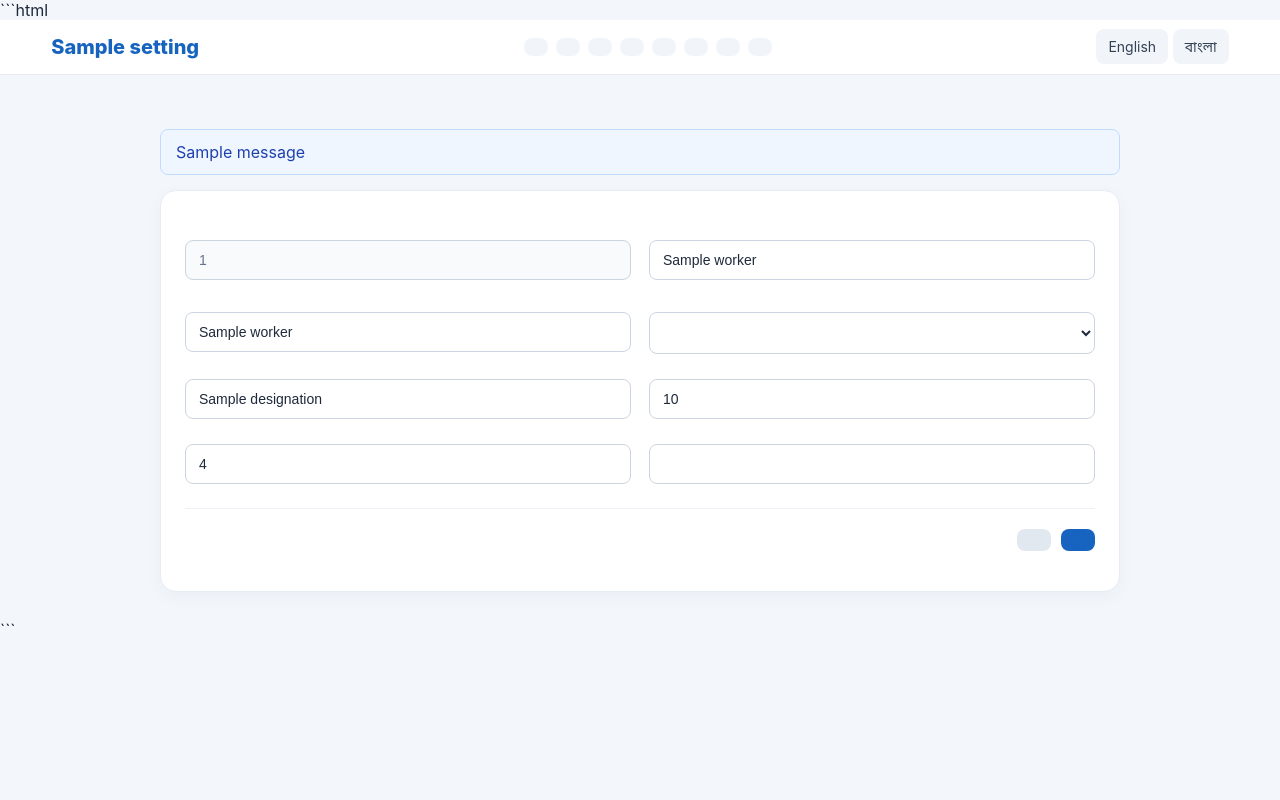
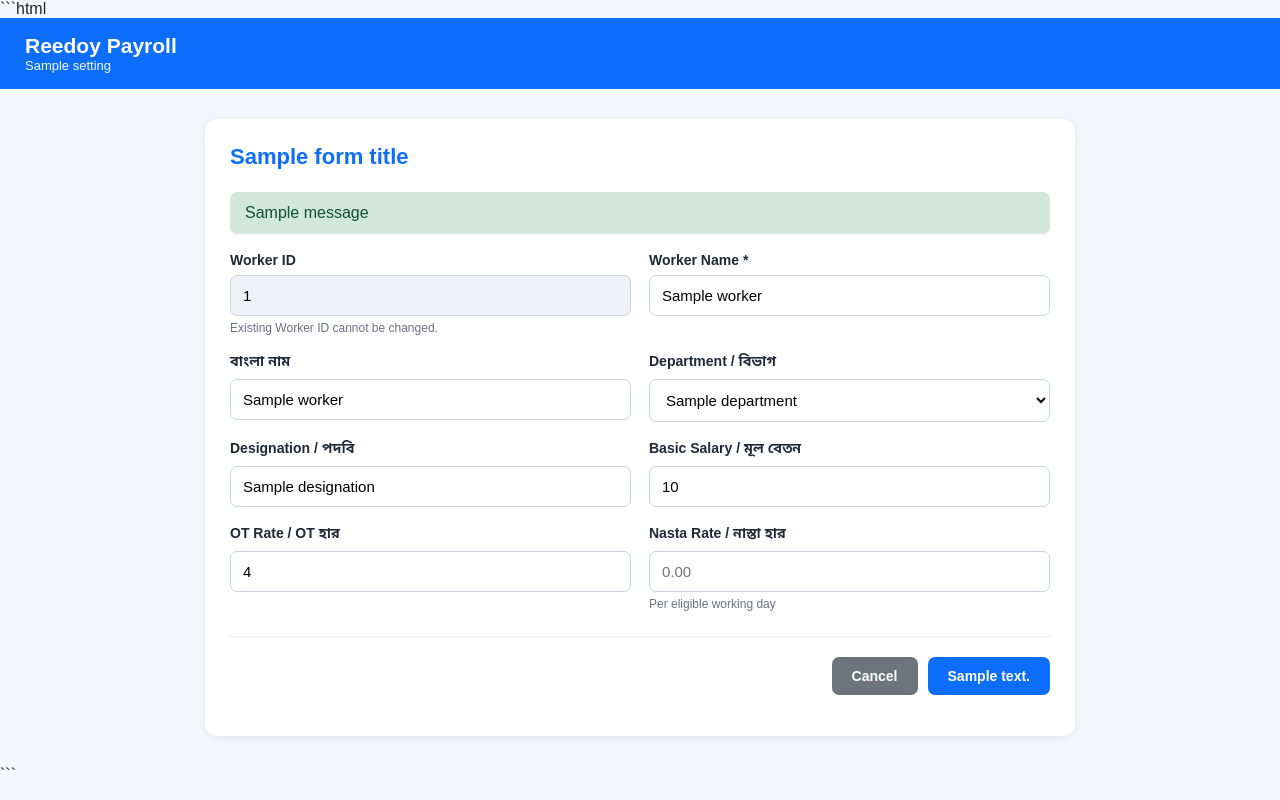
Before and after one commit to ranurial/Reedoy_Payroll, a Flask app: template templates/worker_form.html in a window 1280 px wide. Run offline with Flask 3, Linux system fonts and the light colour scheme; the template is opened without the code that fills it: most values are stand-ins (such as "Sample title", 1, 10 or a date in 2020); one stand-in notice (Sample message) is shown; lists and menus that the app fills with data are empty; parts of the project's set-up code (start-up, migrations or seed data) failed here and were passed over; some libraries are stand-ins or nearby versions.

Commit message:
Update worker_form.html

````diff
--- a/templates/worker_form.html
+++ b/templates/worker_form.html
@@ -1,116 +1,87 @@
 ```html
-<!doctype html>
-<html lang="{{ 'bn' if language == 'bn' else 'en' }}">
+<!DOCTYPE html>
+<html lang="en">
 <head>
-    <meta charset="utf-8">
-    <meta name="viewport" content="width=device-width, initial-scale=1">
+    <meta charset="UTF-8">
+
+    <meta
+        name="viewport"
+        content="width=device-width, initial-scale=1.0"
+    >
 
     <title>
-        {{ tr('Edit Worker') if worker else tr('Add Worker') }} |
-        {{ settings.get('company_name', 'Reedoy Payroll') if settings else 'Reedoy Payroll' }}
+        {{ form_title or "Worker" }} - Reedoy Payroll
     </title>
 
     <style>
+
         * {
             box-sizing: border-box;
         }
 
         body {
             margin: 0;
-            background: #f3f6fb;
-            color: #1e293b;
+            padding: 0;
+            background: #f4f7fb;
             font-family:
-                Inter,
+                Arial,
                 "Noto Sans Bengali",
-                "Nirmala UI",
-                Arial,
+                "Noto Sans",
                 sans-serif;
+            color: #1f2937;
         }
 
         .topbar {
-            background: #ffffff;
-            border-bottom: 1px solid #e5eaf2;
-            padding: 15px 4%;
+            background: #0d6efd;
+            color: white;
+            padding: 16px 25px;
             display: flex;
+            align-items: center;
             justify-content: space-between;
-            align-items: center;
-            gap: 15px;
             flex-wrap: wrap;
+            gap: 10px;
         }
 
-        .brand {
-            font-size: 20px;
-            font-weight: 800;
-            color: #1764c0;
+        .topbar h1 {
+            margin: 0;
+            font-size: 21px;
         }
 
-        .nav {
-            display: flex;
-            gap: 8px;
-            flex-wrap: wrap;
+        .company {
+            font-size: 13px;
+            opacity: 0.95;
         }
 
-        .nav a,
-        .lang a {
-            color: #334155;
-            text-decoration: none;
-            padding: 9px 12px;
-            border-radius: 8px;
-            background: #f1f5f9;
-            font-size: 14px;
-        }
-
-        .nav a:hover,
-        .lang a:hover {
-            background: #dbeafe;
-            color: #1d4ed8;
-        }
-
-        .wrap {
-            max-width: 1000px;
-            margin: 28px auto;
-            padding: 0 20px;
-        }
-
-        .heading {
-            display: flex;
-            justify-content: space-between;
-            align-items: center;
-            gap: 15px;
-            flex-wrap: wrap;
-            margin-bottom: 20px;
-        }
-
-        h1 {
-            margin: 0;
-            font-size: 28px;
-        }
-
-        .muted {
-            color: #64748b;
-            font-size: 14px;
-            margin-top: 6px;
+        .container {
+            max-width: 900px;
+            margin: 30px auto;
+            padding: 0 15px;
         }
 
         .card {
-            background: #ffffff;
-            border: 1px solid #e7edf5;
-            border-radius: 16px;
-            padding: 24px;
-            margin-bottom: 20px;
-            box-shadow: 0 5px 18px rgba(15, 23, 42, 0.04);
+            background: white;
+            border-radius: 12px;
+            padding: 25px;
+            box-shadow:
+                0 2px 8px rgba(0,0,0,0.08);
+        }
+
+        .card-title {
+            margin: 0 0 22px;
+            font-size: 22px;
+            color: #0d6efd;
         }
 
         .grid {
             display: grid;
-            grid-template-columns: repeat(2, minmax(0, 1fr));
+            grid-template-columns:
+                repeat(2, minmax(0, 1fr));
             gap: 18px;
         }
 
         .field {
             display: flex;
             flex-direction: column;
-            gap: 7px;
         }
 
         .field.full {
@@ -118,115 +89,95 @@
         }
 
         label {
+            font-weight: 600;
+            margin-bottom: 7px;
             font-size: 14px;
-            font-weight: 700;
-            color: #334155;
         }
 
         input,
         select {
             width: 100%;
-            padding: 11px 13px;
+            padding: 11px 12px;
             border: 1px solid #cbd5e1;
-            border-radius: 8px;
-            font-size: 14px;
+            border-radius: 7px;
+            font-size: 15px;
+            background: white;
             outline: none;
-            background: #fff;
-            color: #1e293b;
         }
 
         input:focus,
         select:focus {
-            border-color: #1764c0;
-            box-shadow: 0 0 0 3px rgba(23, 100, 192, 0.10);
+            border-color: #0d6efd;
+            box-shadow:
+                0 0 0 2px rgba(13,110,253,0.12);
         }
 
-        input[readonly] {
-            background: #f8fafc;
-            color: #64748b;
+        .readonly {
+            background: #eef2f7;
         }
 
         .hint {
-            color: #64748b;
+            margin-top: 5px;
+            color: #6b7280;
             font-size: 12px;
         }
 
         .actions {
+            margin-top: 25px;
+            padding-top: 20px;
+            border-top: 1px solid #e5e7eb;
             display: flex;
             justify-content: flex-end;
             gap: 10px;
             flex-wrap: wrap;
-            margin-top: 24px;
-            padding-top: 20px;
-            border-top: 1px solid #edf1f6;
         }
 
         .btn {
             display: inline-block;
-            border: 0;
-            border-radius: 8px;
-            padding: 11px 17px;
+            border: none;
+            border-radius: 7px;
+            padding: 11px 20px;
+            font-size: 14px;
+            font-weight: 600;
             text-decoration: none;
             cursor: pointer;
-            font-size: 14px;
-            font-weight: 600;
         }
 
         .btn-primary {
-            background: #1764c0;
+            background: #0d6efd;
             color: white;
         }
 
         .btn-primary:hover {
-            background: #12549f;
+            background: #0b5ed7;
         }
 
         .btn-secondary {
-            background: #e2e8f0;
-            color: #334155;
+            background: #6c757d;
+            color: white;
         }
 
         .btn-secondary:hover {
-            background: #cbd5e1;
+            background: #5c636a;
         }
 
         .alert {
             padding: 12px 15px;
-            border-radius: 8px;
-            margin-bottom: 15px;
-            background: #eff6ff;
-            color: #1e40af;
-            border: 1px solid #bfdbfe;
+            border-radius: 7px;
+            margin-bottom: 18px;
         }
 
-        .section-title {
-            font-size: 17px;
-            font-weight: 800;
-            color: #1764c0;
-            margin: 0 0 18px;
+        .alert-danger {
+            background: #f8d7da;
+            color: #842029;
         }
 
-        @media (max-width: 700px) {
-            .wrap {
-                padding: 0 12px;
+        .alert-success {
+            background: #d1e7dd;
+            color: #0f5132;
         }
 
-            .topbar {
-                padding: 12px;
-            }
-
-            .nav {
-                width: 100%;
-            }
-
-            .nav a {
-                font-size: 13px;
-                padding: 8px 9px;
-            }
-
-            h1 {
-                font-size: 24px;
-            }
+        @media (max-width: 650px) {
 
             .grid {
                 grid-template-columns: 1fr;
@@ -236,95 +187,68 @@
                 grid-column: auto;
             }
 
+            .card {
+                padding: 18px;
+            }
+
+            .topbar {
+                padding: 14px 17px;
+            }
+
+            .actions {
+                justify-content: stretch;
+            }
+
             .actions .btn {
                 width: 100%;
                 text-align: center;
             }
         }
+
     </style>
 </head>
 
 <body>
 
-<header class="topbar">
-
-    <div class="brand">
-        {{ settings.get('company_name', 'Reedoy Payroll') if settings else 'Reedoy Payroll' }}
-    </div>
-
-    <nav class="nav">
-
-        <a href="{{ url_for('dashboard') }}">
-            {{ tr('Dashboard') }}
-        </a>
-
-        <a href="{{ url_for('workers') }}">
-            {{ tr('Workers') }}
-        </a>
-
-        <a href="{{ url_for('attendance') }}">
-            {{ tr('Attendance') }}
-        </a>
-
-        <a href="{{ url_for('payslip') }}">
-            {{ tr('Payslip') }}
-        </a>
-
-        <a href="{{ url_for('advance') }}">
-            {{ tr('Advance Salary') }}
-        </a>
-
-        <a href="{{ url_for('department') }}">
-            {{ tr('Department') }}
-        </a>
-
-        <a href="{{ url_for('settings') }}">
-            {{ tr('Settings') }}
-        </a>
-
-        <a href="{{ url_for('logout') }}">
-            {{ tr('Logout') }}
-        </a>
-
-    </nav>
-
-    <div class="lang">
-        <a href="{{ url_for('language', lang='en') }}">English</a>
-        <a href="{{ url_for('language', lang='bn') }}">বাংলা</a>
-    </div>
-
-</header>
-
-
-<main class="wrap">
-
-    <div class="heading">
+<div class="topbar">
 
     <div>
-            <h1>
-                {% if worker %}
-                    {{ tr('Edit Worker') }}
-                {% else %}
-                    {{ tr('Add Worker') }}
-                {% endif %}
-            </h1>
+        <h1>Reedoy Payroll</h1>
 
-            <div class="muted">
-                {{ tr('Worker Information') }}
+        <div class="company">
+            {{ settings.get("company_name",
+            "REEDOY TEXTILE DYEING PRINTING & FINISHING") }}
         </div>
     </div>
 
 </div>
 
 
-    {% with messages = get_flashed_messages(with_categories=true) %}
+<div class="container">
+
+    <div class="card">
+
+        <h2 class="card-title">
+            {{ form_title or "Worker" }}
+        </h2>
+
+
+        {% with messages =
+            get_flashed_messages(with_categories=true) %}
 
             {% if messages %}
 
                 {% for category, message in messages %}
 
-                <div class="alert">
+                    <div class="alert
+                        {% if category == 'danger' %}
+                            alert-danger
+                        {% else %}
+                            alert-success
+                        {% endif %}">
+
                         {{ message }}
+
                     </div>
 
                 {% endfor %}
@@ -334,57 +258,58 @@
         {% endwith %}
 
 
-    <div class="card">
-
-        <div class="section-title">
-            {{ tr('Worker Information') }}
-        </div>
-
-
-        <form method="post">
+        <form
+            method="POST"
+            autocomplete="off"
+        >
 
             <div class="grid">
 
+
                 <!-- Worker ID -->
+
+                {% if worker and worker.get("id") %}
 
                 <div class="field">
 
-                    <label for="id">
-                        {{ tr('Worker ID') }}
+                    <label>
+                        Worker ID
                     </label>
 
                     <input
-                        type="number"
-                        id="id"
-                        name="id"
-                        value="{{ worker['id'] if worker else '' }}"
-                        {% if worker %}readonly{% endif %}
-                        required
+                        type="text"
+                        value="{{ worker.get('id') }}"
+                        class="readonly"
+                        readonly
                     >
 
-                    {% if worker %}
                     <div class="hint">
-                        {{ tr('Worker ID cannot be changed while editing.') }}
+                        Existing Worker ID cannot be changed.
                     </div>
-                    {% endif %}
 
                 </div>
+
+                {% endif %}
 
 
                 <!-- Name -->
 
-                <div class="field">
+                <div class="field
+                    {% if not (worker and worker.get('id')) %}
+                        full
+                    {% endif %}">
 
                     <label for="name">
-                        {{ tr('Name') }}
+                        Worker Name *
                     </label>
 
                     <input
                         type="text"
                         id="name"
                         name="name"
-                        value="{{ worker['name'] if worker else '' }}"
                         required
+                        value="{{ worker.get('name', '') if worker else '' }}"
+                        placeholder="Enter worker name"
                     >
 
                 </div>
@@ -395,14 +320,15 @@
                 <div class="field">
 
                     <label for="bangla_name">
-                        {{ tr('Bangla Name') }}
+                        বাংলা নাম
                     </label>
 
                     <input
                         type="text"
                         id="bangla_name"
                         name="bangla_name"
-                        value="{{ worker['bangla_name'] if worker else '' }}"
+                        value="{{ worker.get('bangla_name', '') if worker else '' }}"
+                        placeholder="কর্মীর বাংলা নাম"
                     >
 
                 </div>
@@ -413,35 +339,37 @@
                 <div class="field">
 
                     <label for="department">
-                        {{ tr('Department') }}
+                        Department / বিভাগ
                     </label>
 
                     <select
                         id="department"
                         name="department"
-                        required
                     >
-
-                        <option value="">
-                            {{ tr('Select Department') }}
-                        </option>
-
-                        {% if departments %}
 
                         {% for d in departments %}
 
+                            {% if d != "All Departments" %}
+
                             <option
                                 value="{{ d }}"
-                                    {% if worker and worker['department'] == d %}
+                                {% if worker
+                                   and worker.get("department") == d %}
                                     selected
                                 {% endif %}
                             >
-                                    {{ dept(d) }}
+
+                                {% if language == "bn" %}
+                                    {{ display_dept(d) }}
+                                {% else %}
+                                    {{ d }}
+                                {% endif %}
+
                             </option>
 
+                            {% endif %}
+
                         {% endfor %}
-
-                        {% endif %}
 
                     </select>
 
@@ -453,14 +381,15 @@
                 <div class="field">
 
                     <label for="designation">
-                        {{ tr('Designation') }}
+                        Designation / পদবি
                     </label>
 
                     <input
                         type="text"
                         id="designation"
                         name="designation"
-                        value="{{ worker['designation'] if worker else '' }}"
+                        value="{{ worker.get('designation', '') if worker else '' }}"
+                        placeholder="Enter designation"
                     >
 
                 </div>
@@ -471,17 +400,17 @@
                 <div class="field">
 
                     <label for="basic_salary">
-                        {{ tr('Basic Salary') }}
+                        Basic Salary / মূল বেতন
                     </label>
 
                     <input
                         type="number"
                         id="basic_salary"
                         name="basic_salary"
-                        value="{{ worker['basic_salary'] if worker else '0' }}"
                         min="0"
                         step="0.01"
-                        required
+                        value="{{ worker.get('basic_salary', 0) if worker else 0 }}"
+                        placeholder="0.00"
                     >
 
                 </div>
@@ -492,39 +421,46 @@
                 <div class="field">
 
                     <label for="ot_rate">
-                        {{ tr('OT Rate') }}
+                        OT Rate / OT হার
                     </label>
 
                     <input
                         type="number"
                         id="ot_rate"
                         name="ot_rate"
-                        value="{{ worker['ot_rate'] if worker else '0' }}"
                         min="0"
                         step="0.01"
+                        value="{{ worker.get('ot_rate', 0) if worker else 0 }}"
+                        placeholder="0.00"
                     >
 
                 </div>
 
 
-                <!-- Refreshment -->
+                <!-- Nasta -->
 
                 <div class="field">
 
                     <label for="refreshment_bill">
-                        {{ tr('Nasta / Refreshment') }}
+                        Nasta Rate / নাস্তা হার
                     </label>
 
                     <input
                         type="number"
                         id="refreshment_bill"
                         name="refreshment_bill"
-                        value="{{ worker['refreshment_bill'] if worker else '0' }}"
                         min="0"
                         step="0.01"
+                        value="{{ worker.get('refreshment_bill', 0) if worker else 0 }}"
+                        placeholder="0.00"
                     >
 
+                    <div class="hint">
+                        Per eligible working day
                     </div>
+
+                </div>
+
 
             </div>
 
@@ -535,19 +471,14 @@
                     href="{{ url_for('workers') }}"
                     class="btn btn-secondary"
                 >
-                    {{ tr('Cancel') }}
+                    Cancel
                 </a>
-
 
                 <button
                     type="submit"
                     class="btn btn-primary"
                 >
-                    {% if worker %}
-                        {{ tr('Update Worker') }}
-                    {% else %}
-                        {{ tr('Save Worker') }}
-                    {% endif %}
+                    {{ submit_text or "Save" }}
                 </button>
 
             </div>
@@ -556,7 +487,8 @@
 
     </div>
 
-</main>
+</div>
+
 
 </body>
 </html>
````
Lines whose indentation alone changed are shown as unchanged.
